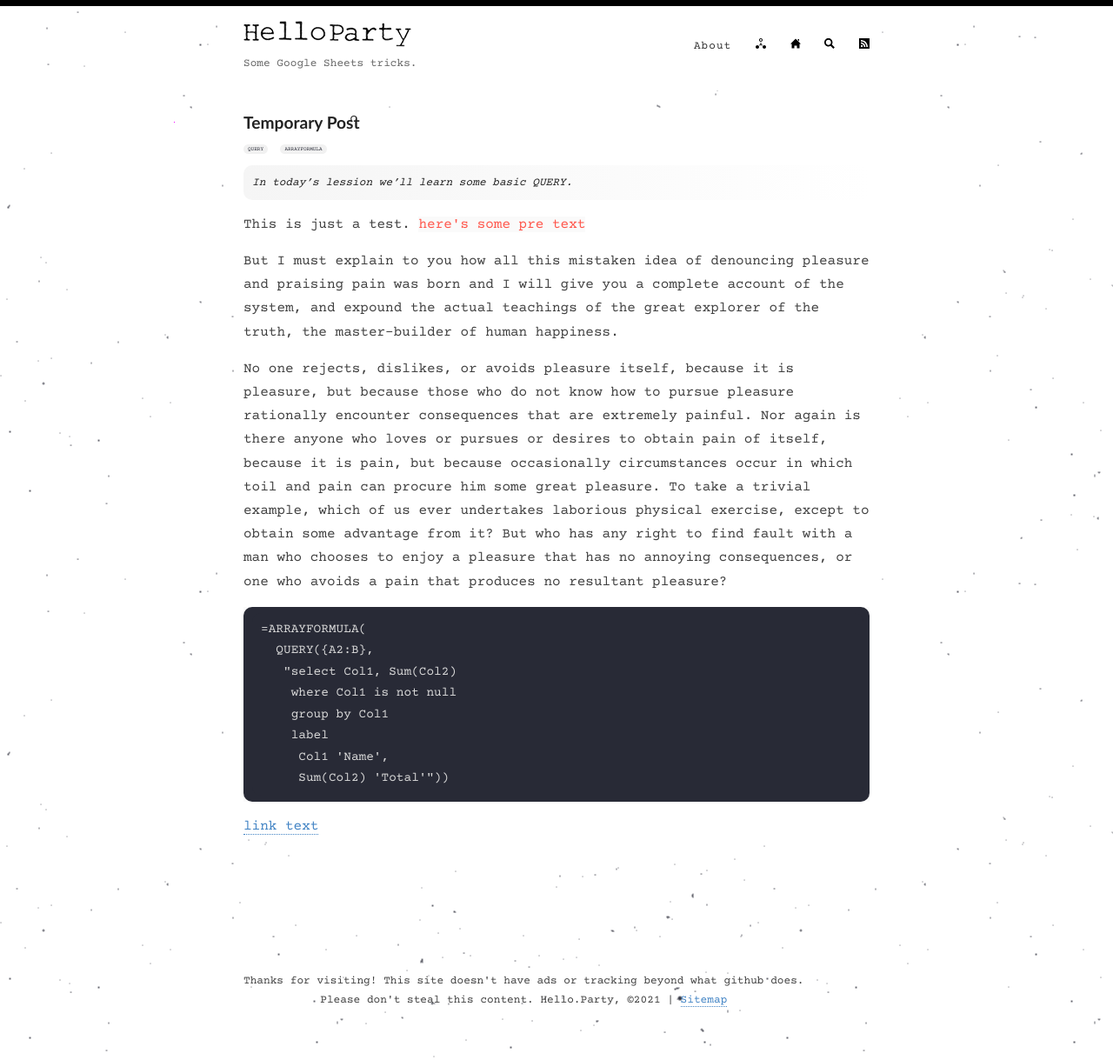
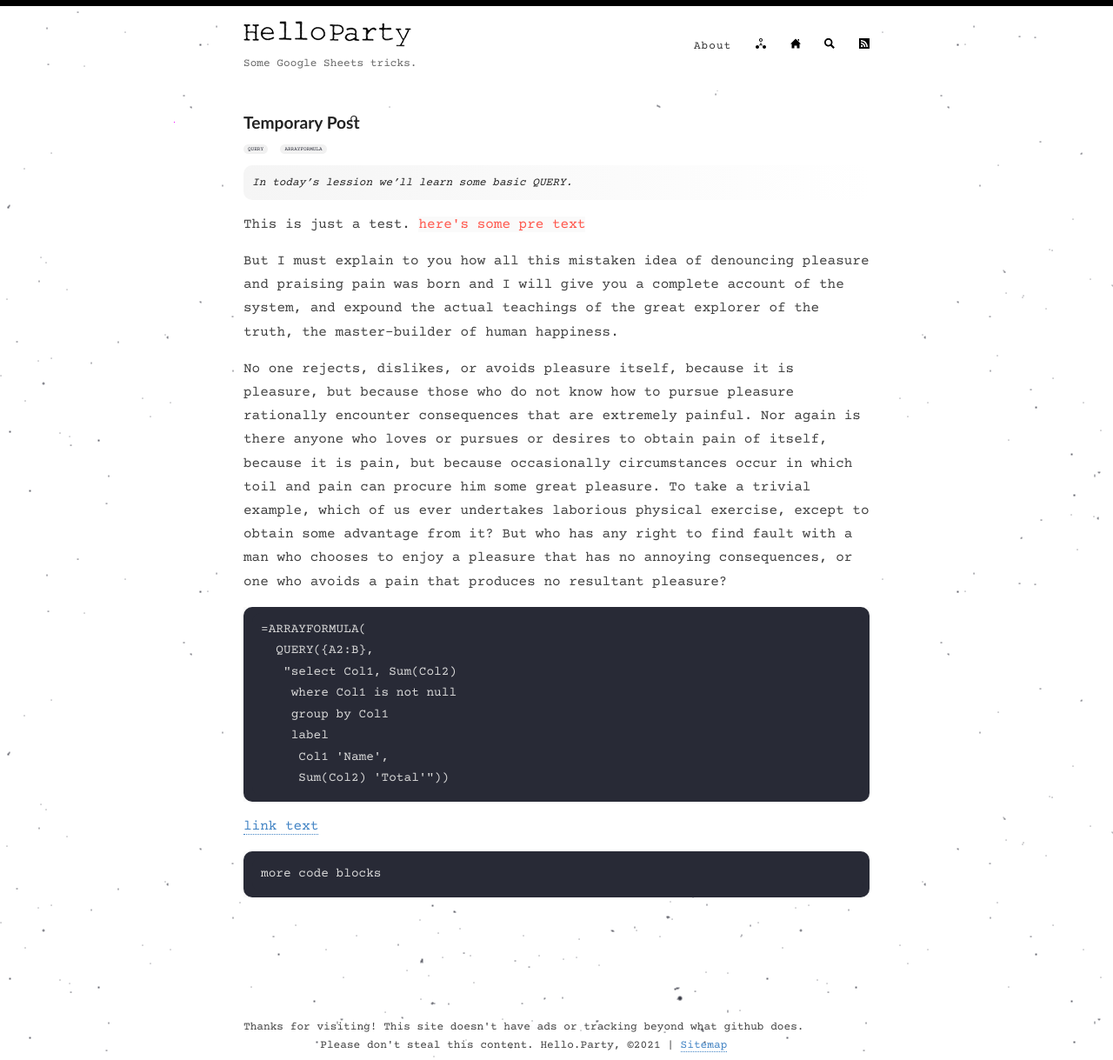
Before and after one commit to hello-party/hello-party-old.github.io, a Jekyll site: the page built from _posts/2021-02-04-hello.md, in a window 1280 px wide. Shown: the whole page at 87% size. Built offline with Jekyll 4.4.1, drawn with Linux system fonts in a browser that asks for light colours.

Commit message:
Update 2021-02-04-hello.md

````diff
--- a/_posts/2021-02-04-hello.md
+++ b/_posts/2021-02-04-hello.md
@@ -24,3 +24,7 @@ No one rejects, dislikes, or avoids pleasure itself, because it is pleasure, but
          Sum(Col2) 'Total'"))
 
 [link text](https://google.com)
+
+```
+more code blocks
+```
````
